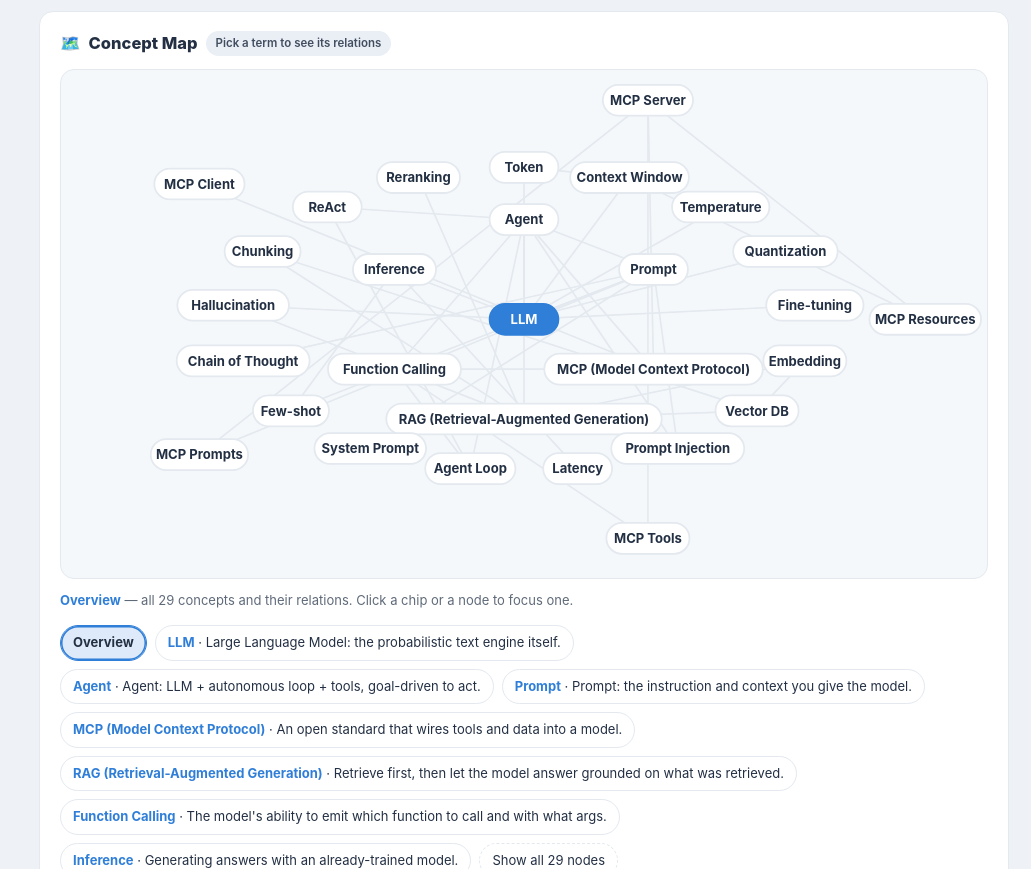
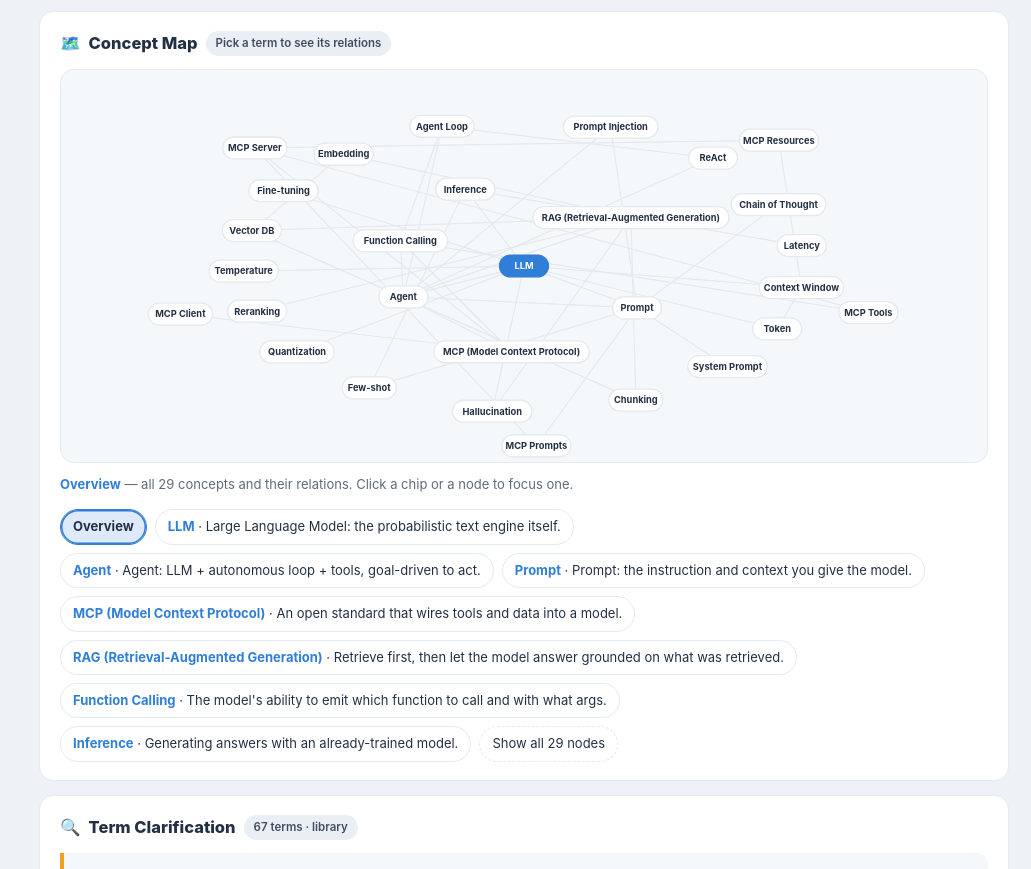
Before and after one commit to Huangdouplone/R0-hello-agent, a plain HTML site: page index.html in a window 1280 px wide. Shown: the part 4722-5591 px from the top of the page, without its empty margins (249-1280 px from the left). Drawn offline with Linux system fonts and the light colour scheme.

Commit message:
做了一次小小的技术同步

```diff
--- a/agent-sw.js
+++ b/agent-sw.js
@@ -4,7 +4,7 @@
  * 隶属 / Series:        隶属于拾色造梦企划 EDU 系列
  * 通过 http(s) 托管本目录时自动生效；file:// 直接打开时浏览器会拒绝注册，属正常现象。
  */
-const CACHE = "r0-hello-agent-v39";
+const CACHE = "r0-hello-agent-v40";
 /* ASSETS 必须与 index.html 里 <script src> 的 URL 逐字符一致（含 ?v=N 查询串）：
    缓存以「完整请求 URL」为键，裸文件名匹配不上带查询串的请求，会导致离线时取不到这些资源。 */
 const ASSETS = [
--- a/index.html
+++ b/index.html
@@ -1156,32 +1156,125 @@ var cmapSel = null;                       // 当前聚焦的概念（null = 总
 var cmapChipsAll = false;                 // F-1 图例是否展开（默认只显核心层）
 var achOpen = {};                         // F-2 各成就组的展开态
 var CMAP_CX = 390, CMAP_CY = 210;
-/* 分层「椭圆环」：rx 宽、ry 矮 —— 版面宽而扁，才能在有限高度里放下更多节点 */
+/* 分层「椭圆环」基线：rx 宽、ry 矮 —— 版面宽而扁，才能在有限高度里放下更多节点 */
 var CMAP_RINGS = { 1: { rx: 126, ry: 84 }, 2: { rx: 246, ry: 128 }, 3: { rx: 338, ry: 194 } };
-/* 外环取相邻内环节角的「半个步长」（tier2 每格 36° → 18°），并把半径拉开，避免胶囊相互压叠 */
-var CMAP_OFFSET = { 1: 0, 2: 0, 3: Math.PI / 10 };
+/* —— F4 容量解法（自 R0-hello-office 同步）：环半径与画布随「各层节点 × 胶囊宽度」自适应 ——
+   ① 每层角度按胶囊宽度加权分配（宽占长弧、窄占短弧）+ 宽窄交错，环周长需求 = Σw + n×16；
+   ② 需求 ≤ 基线周长时该层 k=1（中文态保持 780×428 基线不变）；
+   ③ 放不下时只放大该层 + 由内向外穿越保护（rx 90 / ry 40）；
+   ④ cmapLayout 末尾带跨环贪心避让（碰撞对各沿自身环反向转 0.02rad，有界 30 轮）；
+   ⑤ viewBox 按外环反推，在 renderMap 里动态设置。 */
 function cmapLabel(id) { return termEn(id, "term") || id; }
 function cmapSub(id) {
   var x = TERMS.find(function (t2) { return t2.term === id; });
   return x ? (termEn(id, "short") || x.short || "") : "";
 }
-function cmapLayout() {
+function cmapPillWH(id) { return { w: cmapPillW(cmapLabel(id)), wrapped: false }; }
+function cmapEllipsePerimeter(rx, ry) {
+  return Math.PI * (3 * (rx + ry) - Math.sqrt((3 * rx + ry) * (rx + 3 * ry)));
+}
+function cmapGeom() {
   var byTier = {};
   CMAP.nodes.forEach(function (n) { (byTier[n.tier] = byTier[n.tier] || []).push(n.id); });
-  var pos = {};
-  (byTier[0] || []).forEach(function (id) { pos[id] = { x: CMAP_CX, y: CMAP_CY }; });
-  Object.keys(CMAP_RINGS).forEach(function (t2) {
-    var list = byTier[t2] || [], R = CMAP_RINGS[t2];
+  var rings = {}, maxW = 0;
+  Object.keys(CMAP_RINGS).forEach(function (t2) { rings[t2] = { rx: CMAP_RINGS[t2].rx, ry: CMAP_RINGS[t2].ry }; });
+  Object.keys(rings).forEach(function (t2) {
+    var list = byTier[t2] || []; if (!list.length) return;
+    var sumW = 0;
+    list.forEach(function (id) { var w = cmapPillWH(id).w; sumW += w; if (w > maxW) maxW = w; });
+    var need = sumW + 16 * list.length;
+    var base = cmapEllipsePerimeter(rings[t2].rx, rings[t2].ry);
+    var k = need > base ? need / base : 1;
+    rings[t2].rx = Math.round(rings[t2].rx * k);
+    rings[t2].ry = Math.round(rings[t2].ry * k);
+  });
+  var order = [1, 2, 3].filter(function (t2) { return byTier[t2] && byTier[t2].length; });
+  var i, a, b;
+  for (i = 1; i < order.length; i++) {
+    a = rings[order[i - 1]]; b = rings[order[i]];
+    if (b.rx < a.rx + 90) b.rx = a.rx + 90;
+    if (b.ry < a.ry + 40) b.ry = a.ry + 40;
+  }
+  var outerRx = 0, outerRy = 0;
+  order.forEach(function (t2) {
+    if (rings[t2].rx > outerRx) outerRx = rings[t2].rx;
+    if (rings[t2].ry > outerRy) outerRy = rings[t2].ry;
+  });
+  var W = Math.max(780, Math.ceil((outerRx + maxW / 2 + 10) * 2));
+  var H = Math.max(428, Math.ceil((outerRy + 19) * 2));
+  return { cx: Math.round(W / 2), cy: Math.round(H / 2), rings: rings, W: W, H: H };
+}
+function cmapAngleForFraction(f, rx, ry) {
+  var N = 720, cum = [0], i, t, ds, total = 0;
+  for (i = 1; i <= N; i++) {
+    t = 2 * Math.PI * (i - 0.5) / N;
+    ds = Math.sqrt(rx * rx * Math.sin(t) * Math.sin(t) + ry * ry * Math.cos(t) * Math.cos(t)) * (2 * Math.PI / N);
+    total += ds; cum.push(total);
+  }
+  var target = f * total;
+  for (i = 1; i <= N; i++) { if (cum[i] >= target) return 2 * Math.PI * i / N; }
+  return 2 * Math.PI;
+}
+function cmapSlotAngles(list, rx, ry) {
+  var GAP = 16, i, ws = [], span = 0, acc = 0;
+  for (i = 0; i < list.length; i++) { ws.push(cmapPillWH(list[i]).w); span += ws[i] + GAP; }
+  var byW = list.map(function (x, k2) { return k2; }).sort(function (a, b) { return ws[b] - ws[a]; });
+  var seq = [], lo = 0, hi = byW.length - 1, wide = true;
+  while (lo <= hi) { seq.push(wide ? byW[lo++] : byW[hi--]); wide = !wide; }
+  var angles = [];
+  for (i = 0; i < seq.length; i++) {
+    var k2 = seq[i];
+    acc += ws[k2] / 2;
+    angles[k2] = cmapAngleForFraction(acc / span, rx, ry) - Math.PI / 2;
+    acc += ws[k2] / 2 + GAP;
+  }
+  return angles;
+}
+function cmapLayout() {
+  var G = cmapGeom();
+  var byTier = {};
+  CMAP.nodes.forEach(function (n) { (byTier[n.tier] = byTier[n.tier] || []).push(n.id); });
+  var pos = {}, meta = {};
+  (byTier[0] || []).forEach(function (id) { pos[id] = { x: G.cx, y: G.cy }; });
+  Object.keys(G.rings).forEach(function (t2) {
+    var list = byTier[t2] || [], R = G.rings[t2];
+    if (!list.length) return;
+    var angs = cmapSlotAngles(list, R.rx, R.ry);
     list.forEach(function (id, i) {
-      var ang = -Math.PI / 2 + (CMAP_OFFSET[t2] || 0) + (2 * Math.PI * i) / list.length;
-      pos[id] = { x: CMAP_CX + R.rx * Math.cos(ang), y: CMAP_CY + R.ry * Math.sin(ang) };
+      pos[id] = { x: G.cx + R.rx * Math.cos(angs[i]), y: G.cy + R.ry * Math.sin(angs[i]) };
+      meta[id] = { ang: angs[i], rx: R.rx, ry: R.ry };
     });
   });
+  /* 跨环贪心避让：环间净距按「同角上下」设定，斜角处两环的宽胶囊会 AABB 咬合；
+     碰撞对各沿自身环反向转 0.02rad，有界 30 轮，确定性收敛。 */
+  var ids = Object.keys(meta), pad = 2, iter, i, j;
+  function boxOf(id) { var w = cmapPillWH(id).w; return { x: pos[id].x - w / 2, y: pos[id].y - 13, w: w, h: 26 }; }
+  function hit(a, b) {
+    var A = boxOf(a), B = boxOf(b);
+    return A.x - pad < B.x + B.w && B.x - pad < A.x + A.w && A.y - pad < B.y + B.h && B.y - pad < A.y + A.h;
+  }
+  for (iter = 0; iter < 30; iter++) {
+    var pair = null;
+    for (i = 0; i < ids.length && !pair; i++) {
+      for (j = i + 1; j < ids.length; j++) { if (hit(ids[i], ids[j])) { pair = [ids[i], ids[j]]; break; } }
+    }
+    if (!pair) break;
+    var mi = meta[pair[0]], mj = meta[pair[1]];
+    var d = mi.ang - mj.ang;
+    while (d > Math.PI) d -= 2 * Math.PI;
+    while (d < -Math.PI) d += 2 * Math.PI;
+    var s1 = d >= 0 ? 1 : -1;
+    mi.ang += s1 * 0.02; mj.ang += -s1 * 0.02;
+    pos[pair[0]] = { x: G.cx + mi.rx * Math.cos(mi.ang), y: G.cy + mi.ry * Math.sin(mi.ang) };
+    pos[pair[1]] = { x: G.cx + mj.rx * Math.cos(mj.ang), y: G.cy + mj.ry * Math.sin(mj.ang) };
+  }
   return pos;
 }
 function cmapPillW(label) { return Math.max(58, Math.round(label.length * 6 + 16)); }
 function renderMap() {
   var svg = $("cmapSvg"); if (!svg || !CMAP.nodes.length) return;
+  var G = cmapGeom();
+  svg.setAttribute("viewBox", "0 0 " + G.W + " " + G.H);   /* F4：画布随节点数/语言自适应 */
   var pos = cmapLayout(), sel = cmapSel, near = {};
   if (sel) { near[sel] = 1; CMAP.edges.forEach(function (e) { if (e.a === sel) near[e.b] = 1; else if (e.b === sel) near[e.a] = 1; }); }
   var s = "";
```
